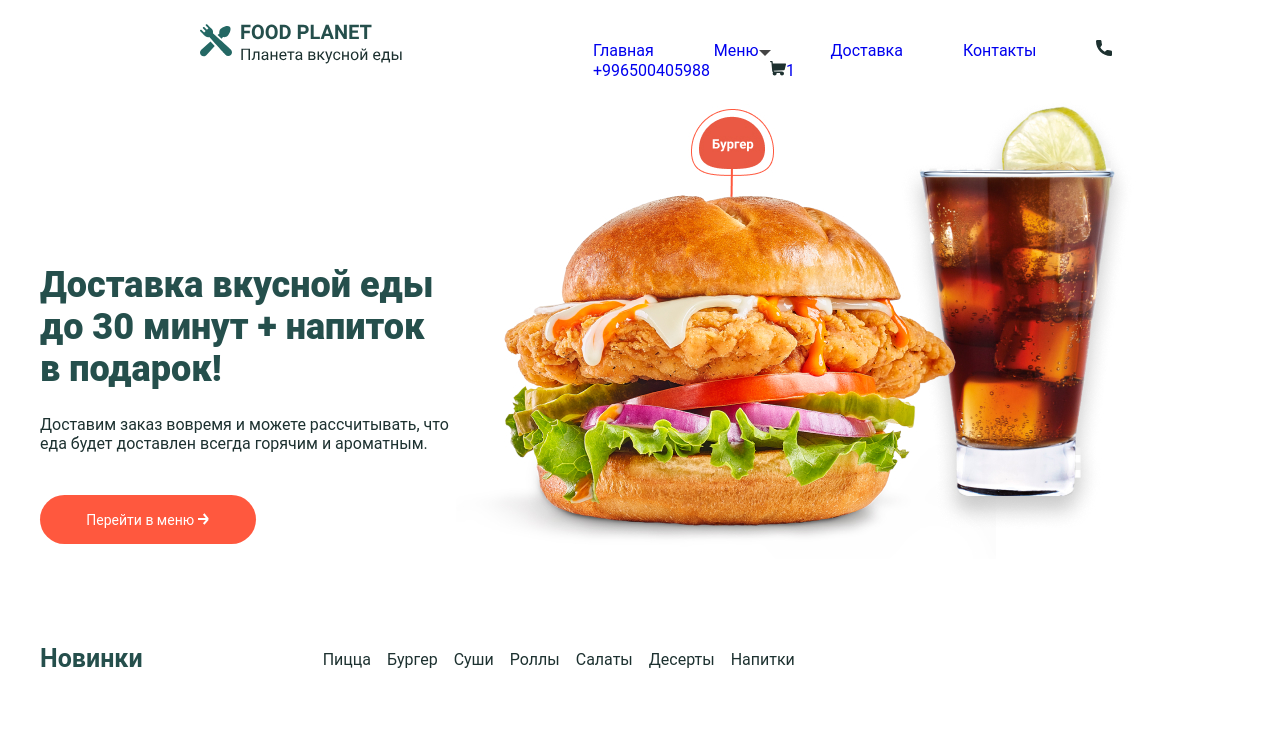
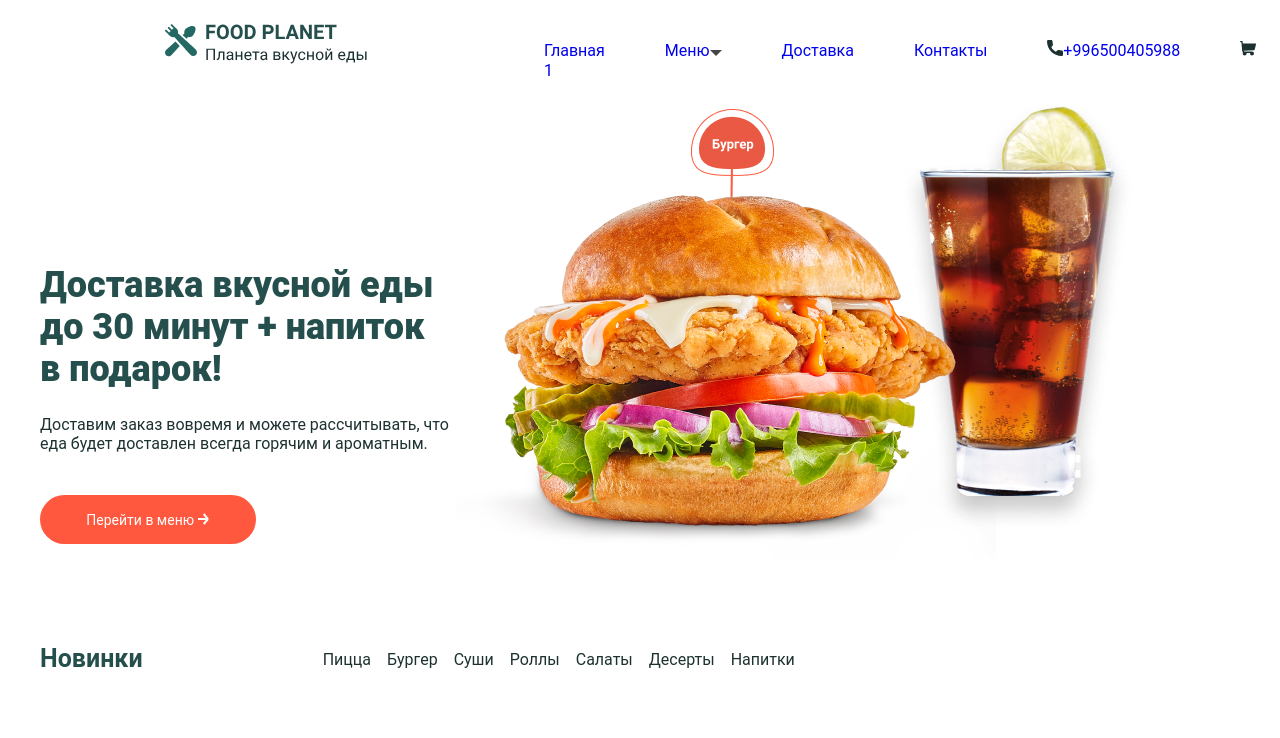
Before and after one commit to JyldyzMukaeva/food-planet, a React (Create React App) app: page / in a window 1280 px wide. Shown: the top 738 px of the page. Built offline with nearby package versions, Linux system fonts and the light colour scheme.

Commit message:
feat: new styles added.

```diff
--- a/src/Components/Header/Header.module.css
+++ b/src/Components/Header/Header.module.css
@@ -16,7 +16,7 @@
 .header .logo{
     width: 224px;
     height: 40px;
-    margin-left: 200px;
-    margin-right: 129px;
+    margin-left: 165px;
+    margin-right: 115px;
 
 }
```
